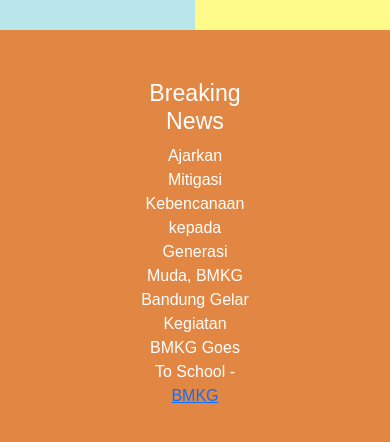
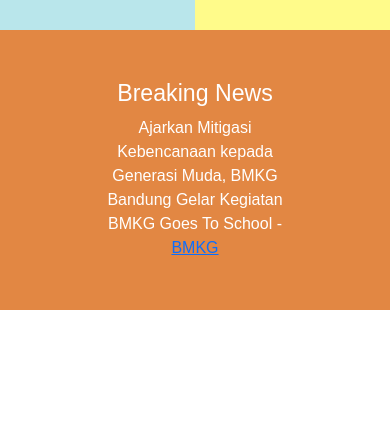
Before and after one commit to gozzafadillah/web-edu, a React (Create React App) app: page / in a window 390 px wide. Shown: the part 1792-2234 px from the top of the page. After the commit the page ends 2102 px from the top, so only its background shows below. Built offline with nearby package versions, Linux system fonts and the light colour scheme; a web font is replaced by a local one.

Commit message:
fix responsive footer

```diff
--- a/src/components/Footer.jsx
+++ b/src/components/Footer.jsx
@@ -67,7 +67,7 @@
           display: "flex",
           flexDirection: "column",
           textAlign: "center",
-          padding: "10px 100px",
+          padding: "10px 50px",
         }}
         className="breaking-news"
       >
```
